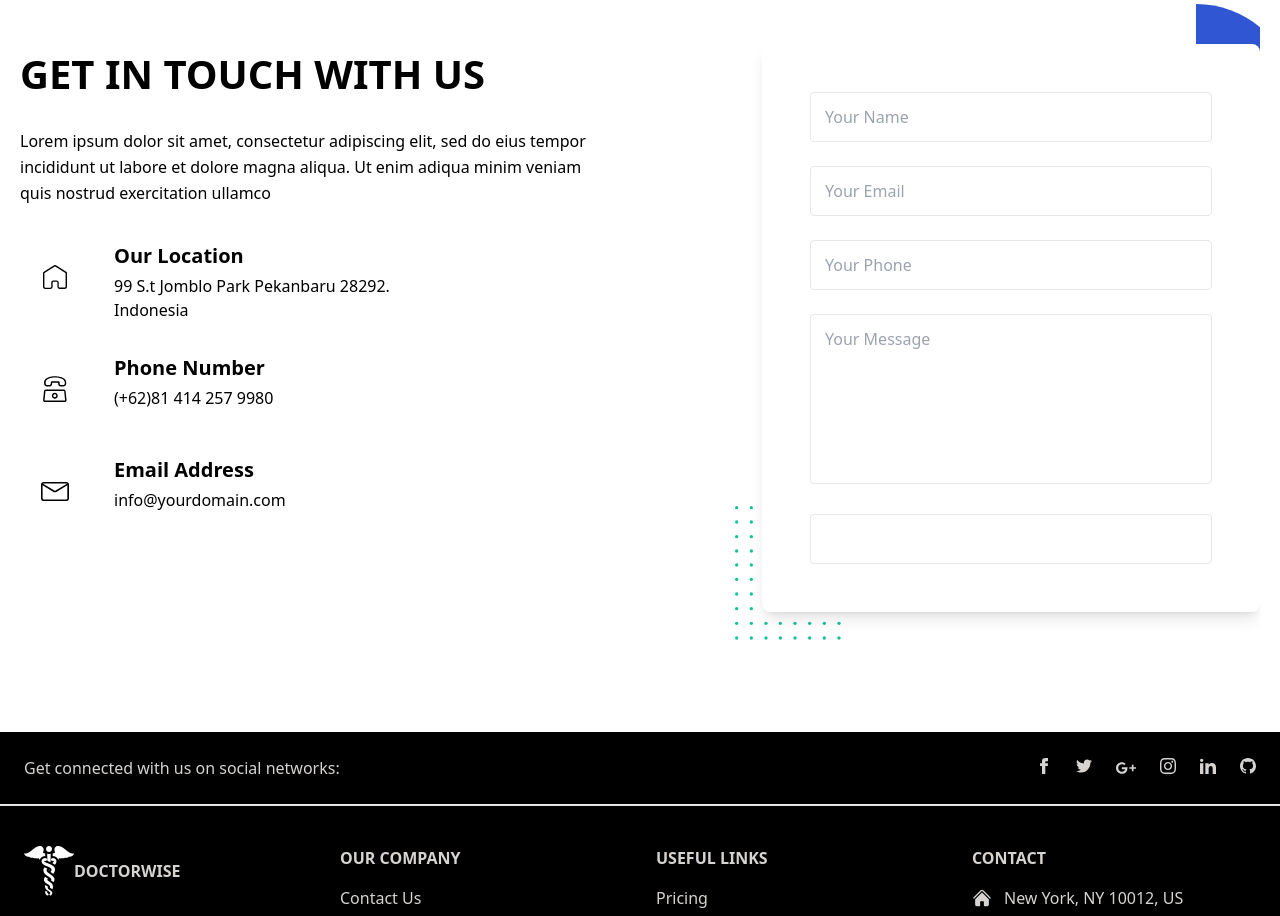
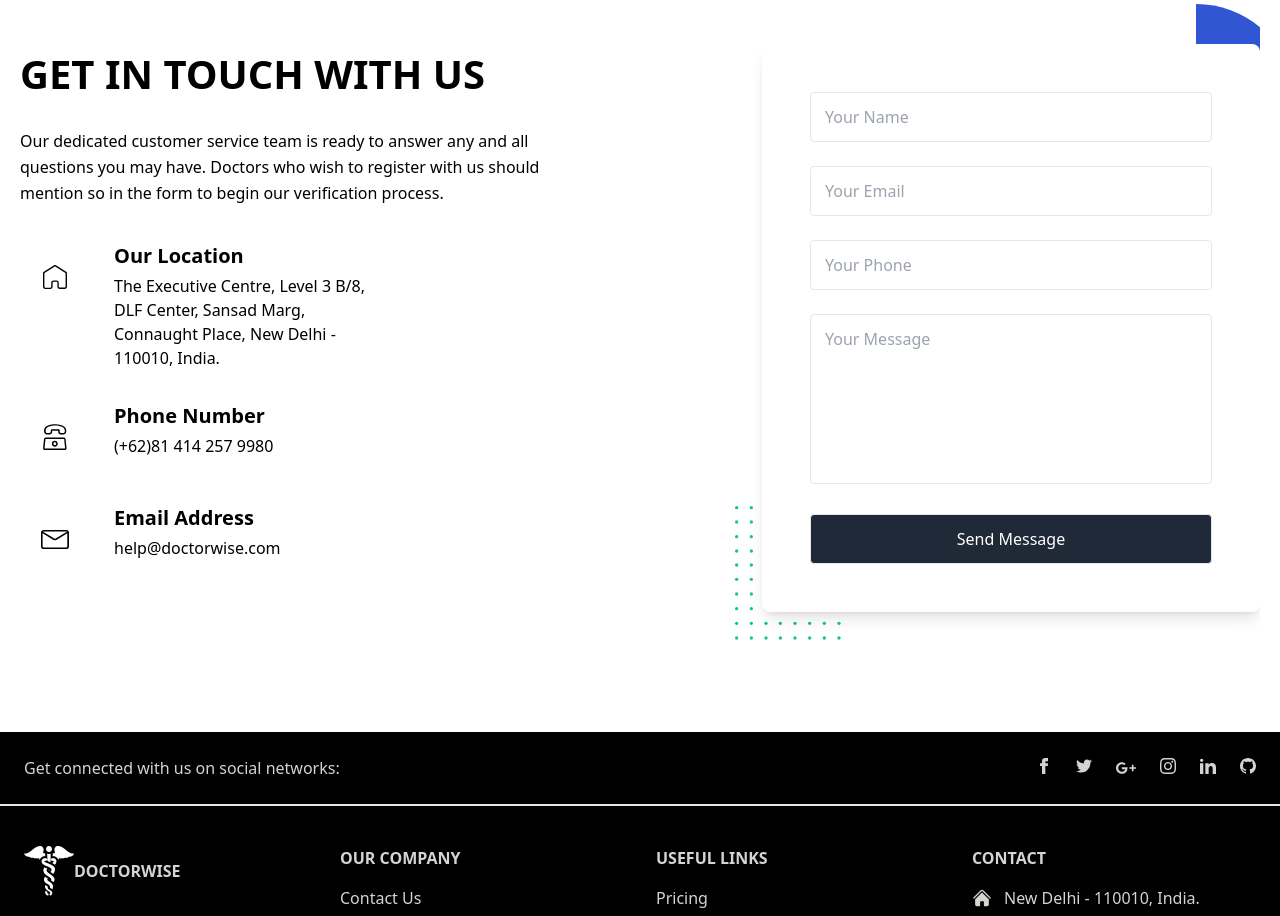
Before and after one commit to Rohit-Dey/DoctorWise-GDSC, a React (Create React App) app: page /contact in a window 1280 px wide. Shown: the part 140-1056 px from the top of the page. Built offline with nearby package versions, Linux system fonts and the light colour scheme; no server answers.

Commit message:
fixed info error

```diff
--- a/src/components/Contact.js
+++ b/src/components/Contact.js
@@ -16,9 +16,7 @@ function Contact() {
             GET IN TOUCH WITH US
           </h2>
           <p class="text-body-color mb-9 text-base leading-relaxed">
-            Lorem ipsum dolor sit amet, consectetur adipiscing elit, sed do eius
-            tempor incididunt ut labore et dolore magna aliqua. Ut enim adiqua
-            minim veniam quis nostrud exercitation ullamco
+            Our dedicated customer service team is ready to answer any and all questions you may have. Doctors who wish to register with us should mention so in the form to begin our verification process.
           </p>
           <div class="mb-8 flex w-full max-w-[370px]">
             <div
@@ -38,7 +36,7 @@ function Contact() {
             <div class="w-full">
               <h4 class="text-dark mb-1 text-xl font-bold">Our Location</h4>
               <p class="text-body-color text-base">
-                99 S.t Jomblo Park Pekanbaru 28292. Indonesia
+              The Executive Centre, Level 3 B/8, DLF Center, Sansad Marg, Connaught Place, New Delhi - 110010, India.
               </p>
             </div>
           </div>
@@ -85,7 +83,7 @@ function Contact() {
             </div>
             <div class="w-full">
               <h4 class="text-dark mb-1 text-xl font-bold">Email Address</h4>
-              <p class="text-body-color text-base">info@yourdomain.com</p>
+              <p class="text-body-color text-base">help@doctorwise.com</p>
             </div>
           </div>
         </div>
@@ -124,7 +122,7 @@ function Contact() {
             <div>
               <button
                 type="submit"
-                class="bg-primary border-primary w-full rounded border p-3 text-white transition hover:bg-opacity-90"
+                class="bg-gray-800 border-primary w-full rounded border p-3 text-white transition hover:bg-opacity-90 "
               >
                 Send Message
               </button>
--- a/src/components/Footer.js
+++ b/src/components/Footer.js
@@ -164,7 +164,7 @@ function Footer() {
             <path
               d="M12 5.432l8.159 8.159c.03.03.06.058.091.086v6.198c0 1.035-.84 1.875-1.875 1.875H15a.75.75 0 01-.75-.75v-4.5a.75.75 0 00-.75-.75h-3a.75.75 0 00-.75.75V21a.75.75 0 01-.75.75H5.625a1.875 1.875 0 01-1.875-1.875v-6.198a2.29 2.29 0 00.091-.086L12 5.43z" />
           </svg>
-          New York, NY 10012, US
+            New Delhi - 110010, India.
         </p>
         <p className="mb-4 flex items-center justify-center md:justify-start">
           <svg
@@ -190,7 +190,7 @@ function Footer() {
               d="M1.5 4.5a3 3 0 013-3h1.372c.86 0 1.61.586 1.819 1.42l1.105 4.423a1.875 1.875 0 01-.694 1.955l-1.293.97c-.135.101-.164.249-.126.352a11.285 11.285 0 006.697 6.697c.103.038.25.009.352-.126l.97-1.293a1.875 1.875 0 011.955-.694l4.423 1.105c.834.209 1.42.959 1.42 1.82V19.5a3 3 0 01-3 3h-2.25C8.552 22.5 1.5 15.448 1.5 6.75V4.5z"
               clip-rule="evenodd" />
           </svg>
-          + 01 234 567 88
+          (+62)81 414 257 9980
         </p>
         <p className="flex items-center justify-center md:justify-start">
           <svg
--- a/src/components/login_signup/Register.js
+++ b/src/components/login_signup/Register.js
@@ -118,10 +118,9 @@ function Register() {
         <input onChange={adddata}
                                 value={udata.password} className="text-sm w-full px-4 py-2 border border-solid border-gray-300 rounded mt-4" name="password" type="password" placeholder="Password" />
 
-        <div className="mt-4 flex justify-between font-semibold text-sm">
+        <div className="mt-4 flex justify-between font-semibold text-md">
           <label className="flex text-slate-700 hover:text-slate-900 cursor-pointer">
-            <input className="mr-1" type="checkbox" />
-            <span>Remember Me</span>
+            <NavLink to="/contact">Register as a doctor</NavLink>
           </label>
 
         </div>
```
